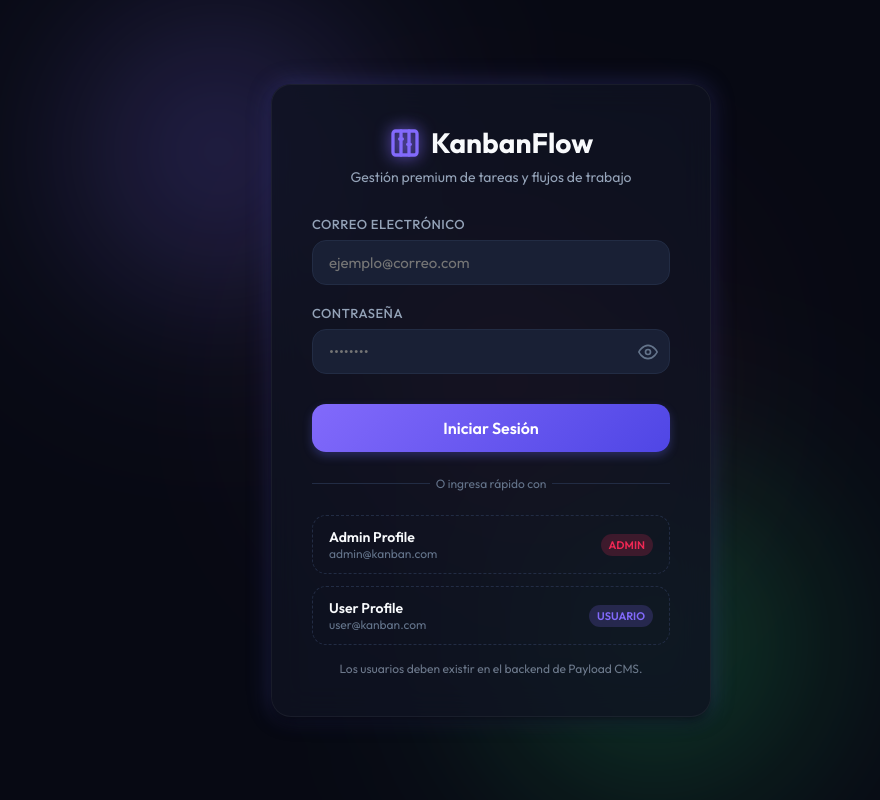
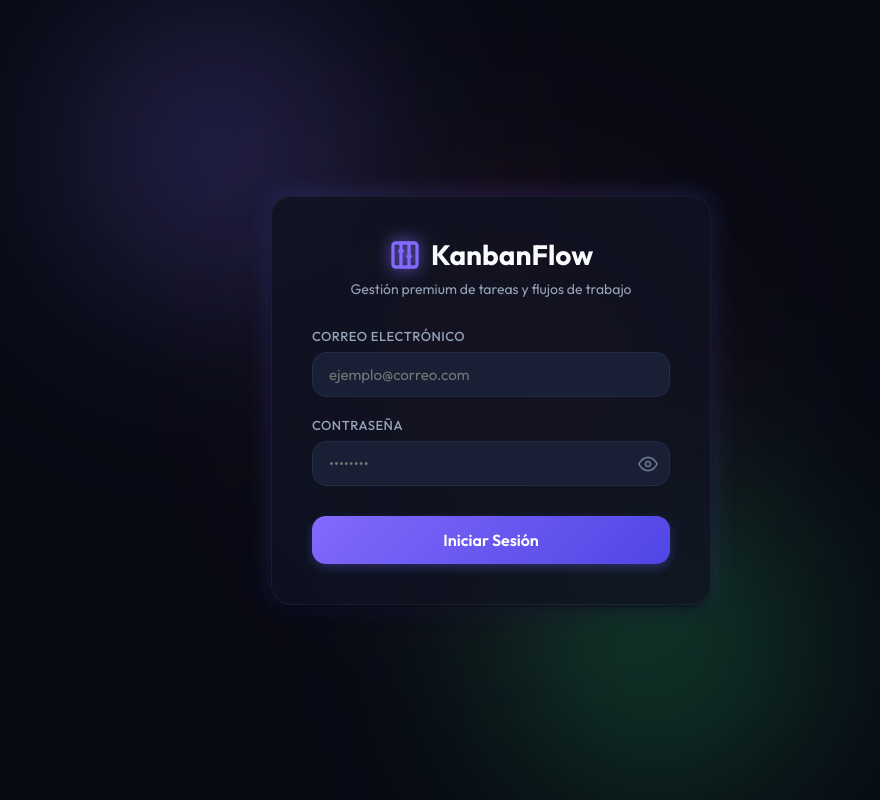
Before and after one commit to AdanTouchPoint/kanbanCloneFront, a React (Vite) app: page / in a window 1280 px wide. Shown: the whole page, without its empty margins (149-1029 px from the left). Built offline with nearby package versions, Linux system fonts and the light colour scheme.

Commit message:
fix login styles

```diff
--- a/src/components/Login.jsx
+++ b/src/components/Login.jsx
@@ -139,39 +139,7 @@ export default function Login() {
           </button>
         </form>
 
-        <div className="login-divider">O ingresa rápido con</div>
 
-        <div className="presets-container">
-          <button
-            type="button"
-            className="preset-btn"
-            onClick={() => handlePresetClick('admin@kanban.com', 'admin123')}
-            disabled={isLoading}
-          >
-            <div className="preset-info">
-              <span className="preset-title">Admin Profile</span>
-              <span className="preset-email">admin@kanban.com</span>
-            </div>
-            <span className="preset-badge admin">Admin</span>
-          </button>
-
-          <button
-            type="button"
-            className="preset-btn"
-            onClick={() => handlePresetClick('user@kanban.com', 'user123')}
-            disabled={isLoading}
-          >
-            <div className="preset-info">
-              <span className="preset-title">User Profile</span>
-              <span className="preset-email">user@kanban.com</span>
-            </div>
-            <span className="preset-badge user">Usuario</span>
-          </button>
-        </div>
-
-        <p className="login-footnote">
-          Los usuarios deben existir en el backend de Payload CMS.
-        </p>
       </div>
     </div>
   );
```
